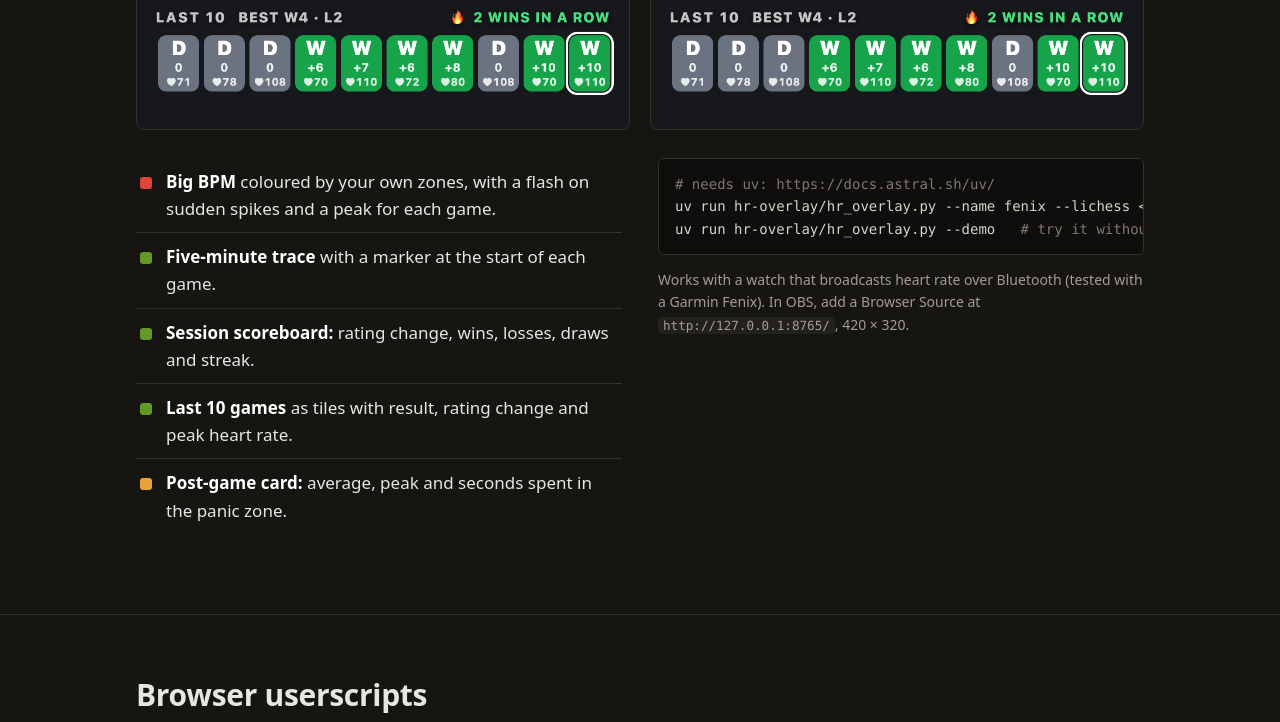
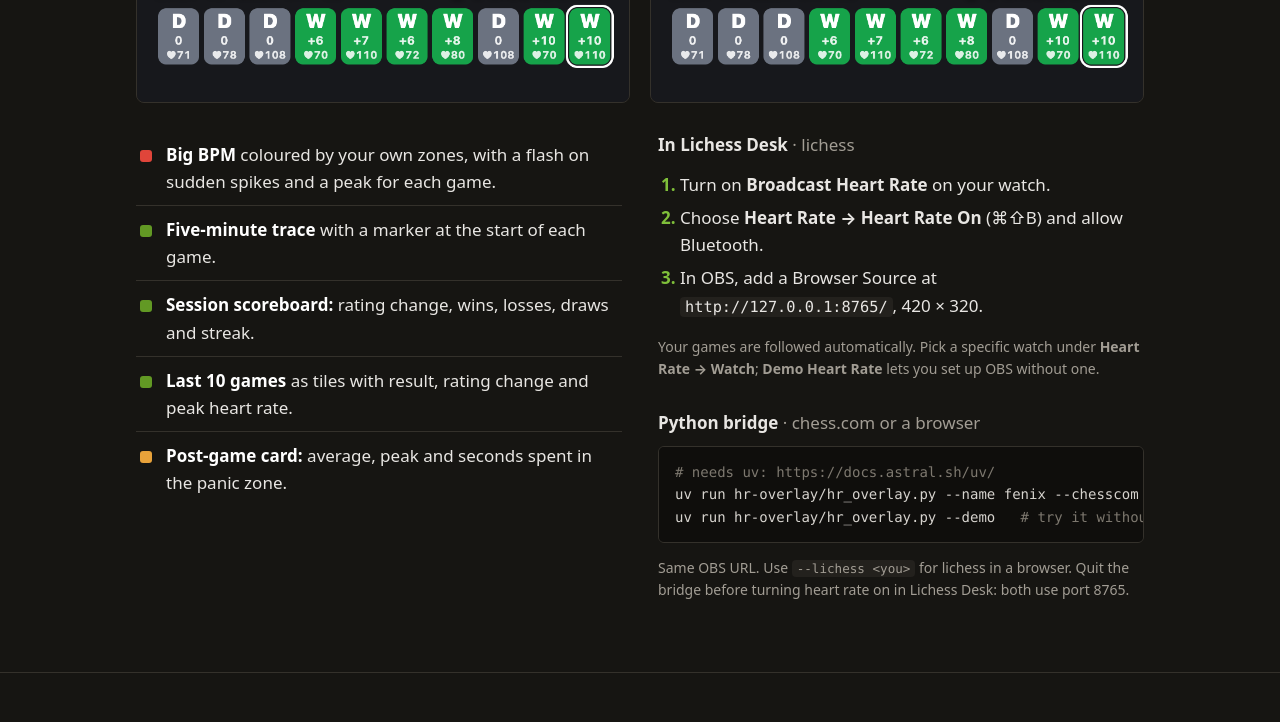
Before and after one commit to tdiethe/Chess-Stuff, a plain HTML site: page docs/index.html in a window 1280 px wide. Shown: the part 1780-2502 px from the top of the page. Drawn offline with Linux system fonts and the light colour scheme.

Commit message:
Docs: heart rate is built into Lichess Desk (#13)
README and site now lead with the Lichess Desk setup (Heart Rate On, allow Bluetooth,
OBS Browser Source) and keep the Python bridge for chess.com and browsers.

Co-authored-by: Claude Opus 5.5 <noreply@anthropic.com>

```diff
--- a/docs/index.html
+++ b/docs/index.html
@@ -4,7 +4,7 @@
 <meta charset="utf-8">
 <meta name="viewport" content="width=device-width, initial-scale=1">
 <title>Chess Stuff</title>
-<meta name="description" content="Free tools for streaming bullet chess: a lichess Mac app with clock tint, auto-queen and smurf warnings, and a live heart-rate overlay for OBS.">
+<meta name="description" content="Free tools for streaming bullet chess: a lichess Mac app with clock tint, auto-queen, smurf warnings and a built-in live heart-rate overlay for OBS.">
 <meta property="og:title" content="Chess Stuff">
 <meta property="og:description" content="Free tools for streaming bullet chess: a lichess Mac app and a live heart-rate overlay for OBS.">
 <meta property="og:image" content="https://chess.tomdiethe.com/hr-overlay.png">
@@ -52,6 +52,12 @@
   .pair { display: grid; grid-template-columns: 1fr 1fr; gap: 20px; margin-bottom: 28px; }
   .grid.even { grid-template-columns: minmax(0, 1fr) minmax(0, 1fr); }
   code { font: 0.9em var(--mono); background: var(--panel); padding: 1px 5px; border-radius: 4px; }
+  h3.how { font-size: 17px; margin: 0 0 10px; }
+  h3.how span { color: var(--muted); font-weight: 500; }
+  ol.steps { margin: 0 0 14px; padding-left: 22px; }
+  ol.steps li { padding: 3px 0; }
+  ol.steps li::marker { color: var(--green-hi); font-weight: 700; }
+  ol.steps + .note { margin-bottom: 28px; }
 
   .cards { display: grid; grid-template-columns: 1fr 1fr; gap: 20px; }
   .card { background: var(--panel); border: 1px solid var(--line); border-radius: 8px; padding: 20px 22px; }
@@ -73,7 +79,7 @@
 <header class="wrap">
   <div class="knight" aria-hidden="true">♞</div>
   <h1>Chess Stuff</h1>
-  <p class="tag">Free, open-source tools for streaming bullet chess: a lichess app for the Mac and a live heart-rate overlay for OBS.</p>
+  <p class="tag">Free, open-source tools for streaming bullet chess: a lichess app for the Mac with a live heart-rate overlay for OBS built in.</p>
   <div class="btns">
     <a class="btn primary" href="#lichess-desk">Get Lichess Desk</a>
     <a class="btn" href="https://github.com/tdiethe/Chess-Stuff">View on GitHub</a>
@@ -96,7 +102,7 @@
           <li class="r"><b>Smurf warning.</b> Your opponent's account age and game count sit above their clock, flashing red for brand-new accounts, so you can abort in time.</li>
           <li><b>Auto-queen</b> with an on/off button under your clock. Hold ⌥ to pick another piece.</li>
           <li><b>The full desktop site:</b> arrows, premoves, keyboard moves, and you stay logged in.</li>
-          <li><b>Heart rate built in.</b> Connects to your watch over Bluetooth, shows your BPM next to your clock, and serves the heart-rate overlay below for OBS. No Python needed.</li>
+          <li class="r"><b>Heart rate built in.</b> Connects to your watch over Bluetooth, shows your BPM next to your clock, and serves the <a href="#hr-overlay">heart-rate overlay</a> for OBS.</li>
           <li><b>OBS-friendly:</b> a fixed window title and size presets (720p, 900p, 1080p), so Window Capture never needs redoing.</li>
         </ul>
         <pre><span class="c"># needs Homebrew: https://brew.sh</span>
@@ -112,7 +118,7 @@ brew install --cask lichess-desk</pre>
 <section id="hr-overlay">
   <div class="wrap">
     <h2>Heart-rate overlay</h2>
-    <p class="sub">Your live heart rate on stream, next to a lichess or chess.com scoreboard. Built into Lichess Desk (Heart Rate menu), or run the script below for chess.com and browsers.</p>
+    <p class="sub">Your live heart rate on stream, next to a scoreboard of today's games. Built into Lichess Desk; a small script covers chess.com and browsers.</p>
     <div class="pair">
       <div class="shot"><img src="hr-overlay.png" width="840" height="640" alt="Overlay with big BPM and zone label, session scoreboard, a heart-rate trace with game markers and the last 10 games as tiles"></div>
       <div class="shot"><img src="hr-overlay-card.png" width="840" height="640" alt="The overlay showing a post-game card with result, average, peak and time in the panic zone"></div>
@@ -128,10 +134,18 @@ brew install --cask lichess-desk</pre>
         </ul>
       </div>
       <div>
+        <h3 class="how">In Lichess Desk <span>· lichess</span></h3>
+        <ol class="steps">
+          <li>Turn on <b>Broadcast Heart Rate</b> on your watch.</li>
+          <li>Choose <b>Heart Rate → Heart Rate On</b> (⌘⇧B) and allow Bluetooth.</li>
+          <li>In OBS, add a Browser Source at <code>http://127.0.0.1:8765/</code>, 420 × 320.</li>
+        </ol>
+        <p class="note">Your games are followed automatically. Pick a specific watch under <b>Heart Rate → Watch</b>; <b>Demo Heart Rate</b> lets you set up OBS without one.</p>
+        <h3 class="how">Python bridge <span>· chess.com or a browser</span></h3>
         <pre><span class="c"># needs uv: https://docs.astral.sh/uv/</span>
-uv run hr-overlay/hr_overlay.py --name fenix --lichess &lt;you&gt;
+uv run hr-overlay/hr_overlay.py --name fenix --chesscom &lt;you&gt;
 uv run hr-overlay/hr_overlay.py --demo   <span class="c"># try it without a watch</span></pre>
-        <p class="note">Works with a watch that broadcasts heart rate over Bluetooth (tested with a Garmin Fenix). In OBS, add a Browser Source at <code>http://127.0.0.1:8765/</code>, 420 × 320.</p>
+        <p class="note">Same OBS URL. Use <code>--lichess &lt;you&gt;</code> for lichess in a browser. Quit the bridge before turning heart rate on in Lichess Desk: both use port 8765.</p>
       </div>
     </div>
   </div>
```
Also changed, not shown: 1 other file.
